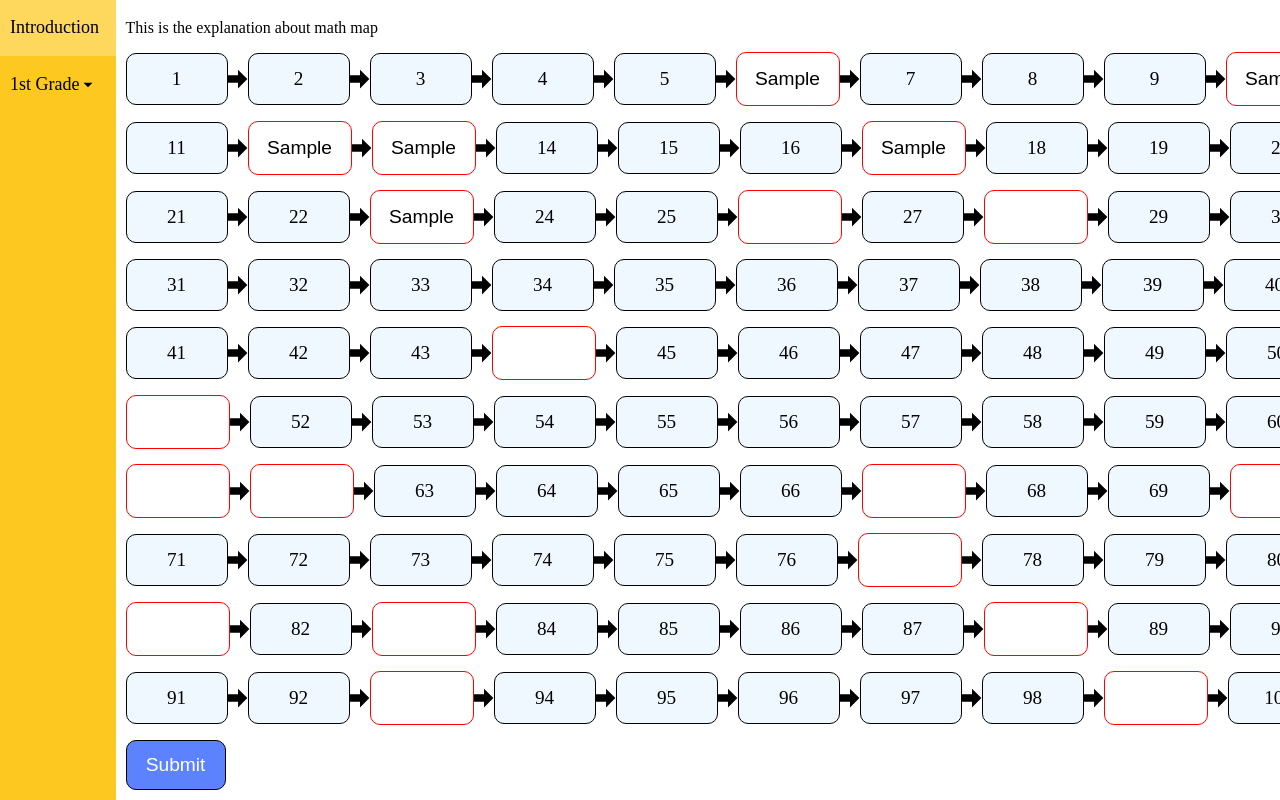
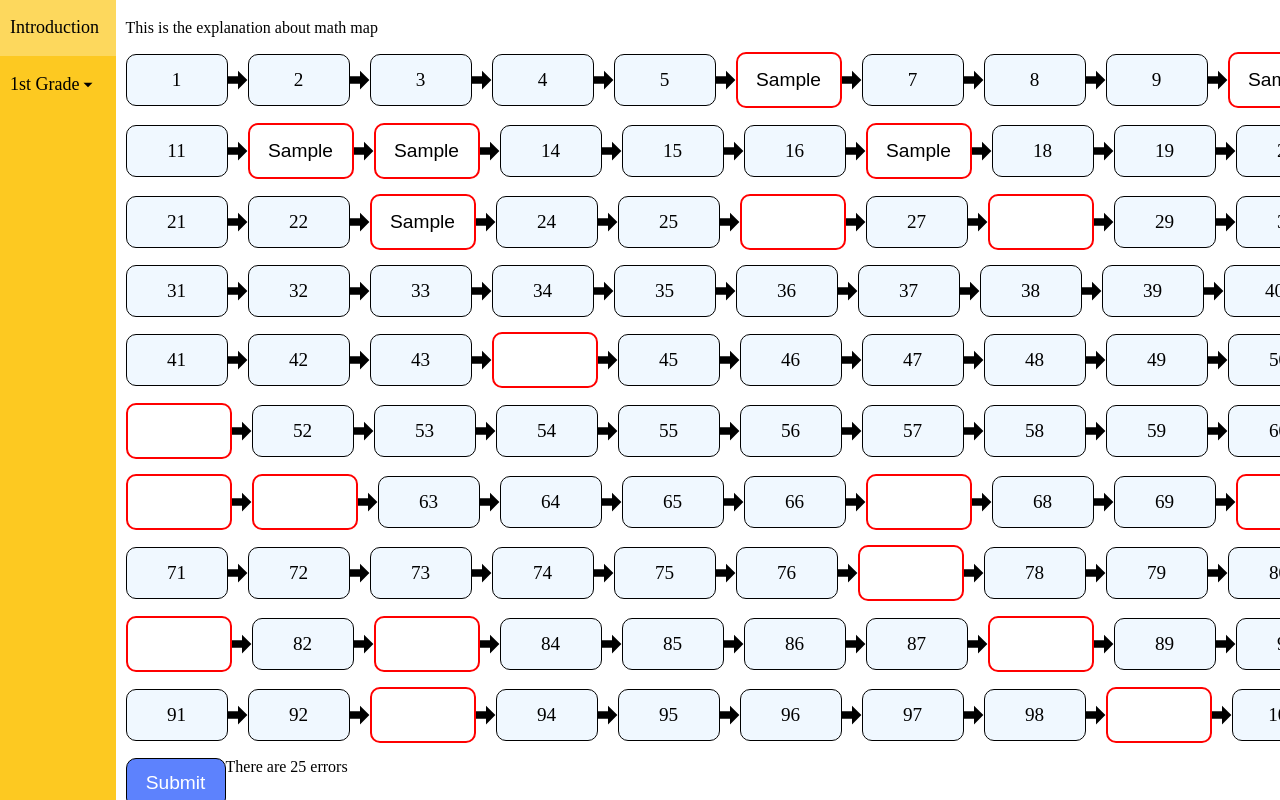
Before and after one commit to stanleywanone/my-tutor, a Next.js app: page /firstgrade/mathmap in a window 1280 px wide. Both pictures are taken after typing "Sample", "Sample", "Sample", "Sample", "Sample", "Sample" into the empty fields and a click on the button "Submit". Shown: the part 91-891 px from the top of the page. Built offline with nearby package versions, Linux system fonts and the light colour scheme.

Commit message:
add the errorNumbers state to see how many errors

```diff
--- a/src/common/components/MathMapBox/MathMapBox.tsx
+++ b/src/common/components/MathMapBox/MathMapBox.tsx
@@ -1,11 +1,13 @@
-import { FC, useState } from 'react';
+import { Dispatch, FC, SetStateAction, useEffect, useState } from 'react';
 import { ImArrowRight } from 'react-icons/im';
 
 export interface MathMapBoxProps {
   number: string;
   arrow?: boolean;
   missingNumbers: string[];
+  errorNumbers: number;
   submit?: boolean;
+  setErrorNumbers: Dispatch<SetStateAction<number>>;
 }
 
 export const MathMapBox: FC<MathMapBoxProps> = ({
@@ -13,14 +15,20 @@ export const MathMapBox: FC<MathMapBoxProps> = ({
   arrow = true,
   missingNumbers,
   submit = false,
+  errorNumbers,
+  setErrorNumbers,
 }) => {
   const [value, setValue] = useState('');
+  useEffect(() => {
+    if (value === number) return setErrorNumbers(errorNumbers - 1);
+    return;
+  });
   return (
     <div style={{ display: 'flex', alignItems: 'center' }}>
       {missingNumbers.includes(number) ? (
         <input
           className="math-map-box input"
-          style={{ border: number !== value && submit ? '1px solid red' : undefined }}
+          style={{ border: number !== value && submit ? '2px solid red' : undefined }}
           onChange={(e) => setValue(e.target.value)}
           value={value}
         />
--- a/src/core/mathmap/components/MathMap.tsx
+++ b/src/core/mathmap/components/MathMap.tsx
@@ -4,7 +4,7 @@ import { MathMapBox } from '@/common/components/MathMapBox';
 import { useMathMap } from '@/core/mathmap/hooks/useMathMap';
 
 export const MathMap = memo<any>(() => {
-  const { mathMapNumbers, missingNumbers } = useMathMap();
+  const { mathMapNumbers, missingNumbers, errorNumbers, setErrorNumbers } = useMathMap();
   const [submit, setSubmit] = useState(false);
 
   return (
@@ -18,6 +18,8 @@ export const MathMap = memo<any>(() => {
                 arrow={i === 9 ? false : true}
                 missingNumbers={missingNumbers}
                 submit={submit}
+                errorNumbers={errorNumbers}
+                setErrorNumbers={setErrorNumbers}
               />
             </div>
           );
@@ -32,6 +34,8 @@ export const MathMap = memo<any>(() => {
                 arrow={i === 9 ? false : true}
                 missingNumbers={missingNumbers}
                 submit={submit}
+                errorNumbers={errorNumbers}
+                setErrorNumbers={setErrorNumbers}
               />
             </div>
           );
@@ -46,6 +50,8 @@ export const MathMap = memo<any>(() => {
                 arrow={i === 9 ? false : true}
                 missingNumbers={missingNumbers}
                 submit={submit}
+                errorNumbers={errorNumbers}
+                setErrorNumbers={setErrorNumbers}
               />
             </div>
           );
@@ -60,6 +66,8 @@ export const MathMap = memo<any>(() => {
                 arrow={i === 9 ? false : true}
                 missingNumbers={missingNumbers}
                 submit={submit}
+                errorNumbers={errorNumbers}
+                setErrorNumbers={setErrorNumbers}
               />
             </div>
           );
@@ -74,6 +82,8 @@ export const MathMap = memo<any>(() => {
                 arrow={i === 9 ? false : true}
                 missingNumbers={missingNumbers}
                 submit={submit}
+                errorNumbers={errorNumbers}
+                setErrorNumbers={setErrorNumbers}
               />
             </div>
           );
@@ -88,6 +98,8 @@ export const MathMap = memo<any>(() => {
                 arrow={i === 9 ? false : true}
                 missingNumbers={missingNumbers}
                 submit={submit}
+                errorNumbers={errorNumbers}
+                setErrorNumbers={setErrorNumbers}
               />
             </div>
           );
@@ -102,6 +114,8 @@ export const MathMap = memo<any>(() => {
                 arrow={i === 9 ? false : true}
                 missingNumbers={missingNumbers}
                 submit={submit}
+                errorNumbers={errorNumbers}
+                setErrorNumbers={setErrorNumbers}
               />
             </div>
           );
@@ -116,6 +130,8 @@ export const MathMap = memo<any>(() => {
                 arrow={i === 9 ? false : true}
                 missingNumbers={missingNumbers}
                 submit={submit}
+                errorNumbers={errorNumbers}
+                setErrorNumbers={setErrorNumbers}
               />
             </div>
           );
@@ -130,6 +146,8 @@ export const MathMap = memo<any>(() => {
                 arrow={i === 9 ? false : true}
                 missingNumbers={missingNumbers}
                 submit={submit}
+                errorNumbers={errorNumbers}
+                setErrorNumbers={setErrorNumbers}
               />
             </div>
           );
@@ -144,6 +162,8 @@ export const MathMap = memo<any>(() => {
                 arrow={i === 9 ? false : true}
                 missingNumbers={missingNumbers}
                 submit={submit}
+                errorNumbers={errorNumbers}
+                setErrorNumbers={setErrorNumbers}
               />
             </div>
           );
@@ -158,6 +178,7 @@ export const MathMap = memo<any>(() => {
         <button className="math-map-box button-submit" onClick={() => setSubmit(true)}>
           Submit
         </button>
+        {submit && errorNumbers > 0 && <div>There are {errorNumbers} errors</div>}
       </div>
     </>
   );
--- a/src/core/mathmap/hooks/useMathMap.ts
+++ b/src/core/mathmap/hooks/useMathMap.ts
@@ -1,11 +1,14 @@
-import { useMemo } from 'react';
+import { useMemo, useState, Dispatch, SetStateAction } from 'react';
 
 export interface useMathMapReturn {
   mathMapNumbers: string[];
   missingNumbers: string[];
+  errorNumbers: number;
+  setErrorNumbers: Dispatch<SetStateAction<number>>;
 }
 
 export const useMathMap = (): useMathMapReturn => {
+  const [errorNumbers, setErrorNumbers] = useState(25);
   const mathMapNumbers = useMemo(() => {
     return Array.from({ length: 101 }).map((_, i) => {
       return i.toString();
@@ -21,5 +24,7 @@ export const useMathMap = (): useMathMapReturn => {
   return {
     mathMapNumbers,
     missingNumbers,
+    errorNumbers,
+    setErrorNumbers,
   };
 };
```
